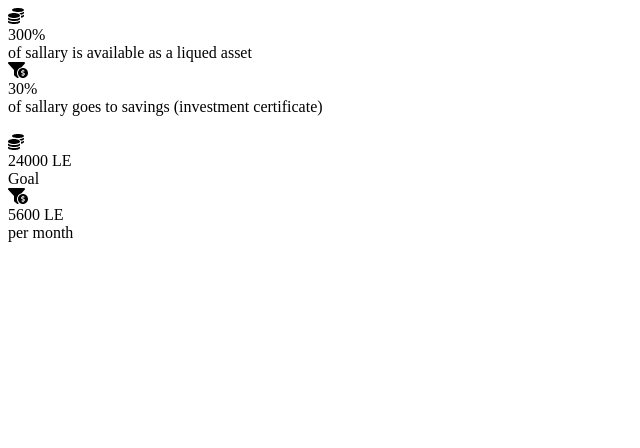
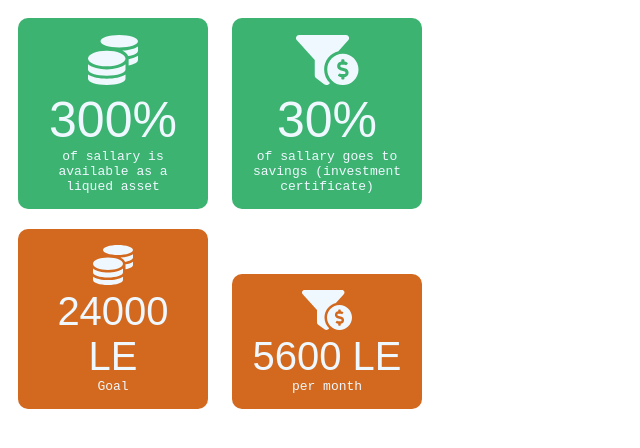
Before and after one commit to AlekcWins/test-pages, a plain HTML site: page index.html in a window 1280 px wide. Shown: the whole page, without its empty margins (0-640 px from the left). Drawn offline with Linux system fonts and the light colour scheme.

Commit message:
Update index.html

```diff
--- a/index.html
+++ b/index.html
@@ -4,7 +4,44 @@
     <meta charset="UTF-8">
     <meta name="viewport" content="width=device-width, initial-scale=1.0">
     <script src="https://cdnjs.cloudflare.com/ajax/libs/font-awesome/5.13.1/js/all.min.js"></script>
+
+
     <title>Document</title>
+
+<style>
+    body{
+        background-color: white;
+    }
+    .box{
+    background-color: mediumseagreen;
+    width: 160px;
+    padding: 15px;
+    border-radius: 10px;
+    text-align: center;
+    color: aliceblue;
+    font-family: monospace;
+    display: inline-block;
+    margin: 10px;
+
+    }
+
+    .box2{
+        background-color: chocolate;
+
+    }
+    .box:hover{
+        background-color: #E91E63;
+    }
+
+    .header{
+        font-size: 50px;
+    font-family: fantasy;
+    }
+    .header2{
+        font-size: 40px;
+    }
+</style>
+
 </head>
 <body>
     <div class="box">
@@ -29,5 +66,5 @@
              per month
 
     </div>
-	</body>
-	</html>
+</body>
+</html>
```
